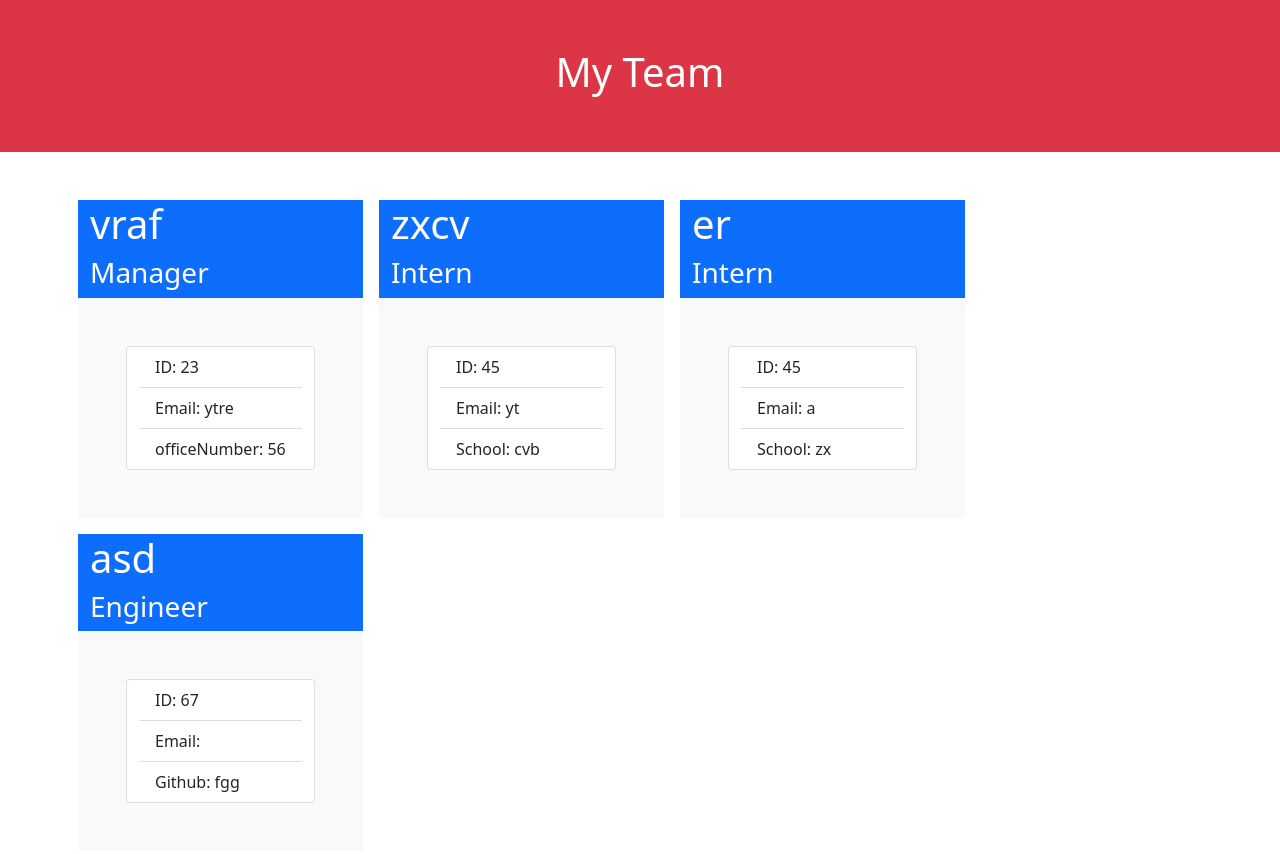
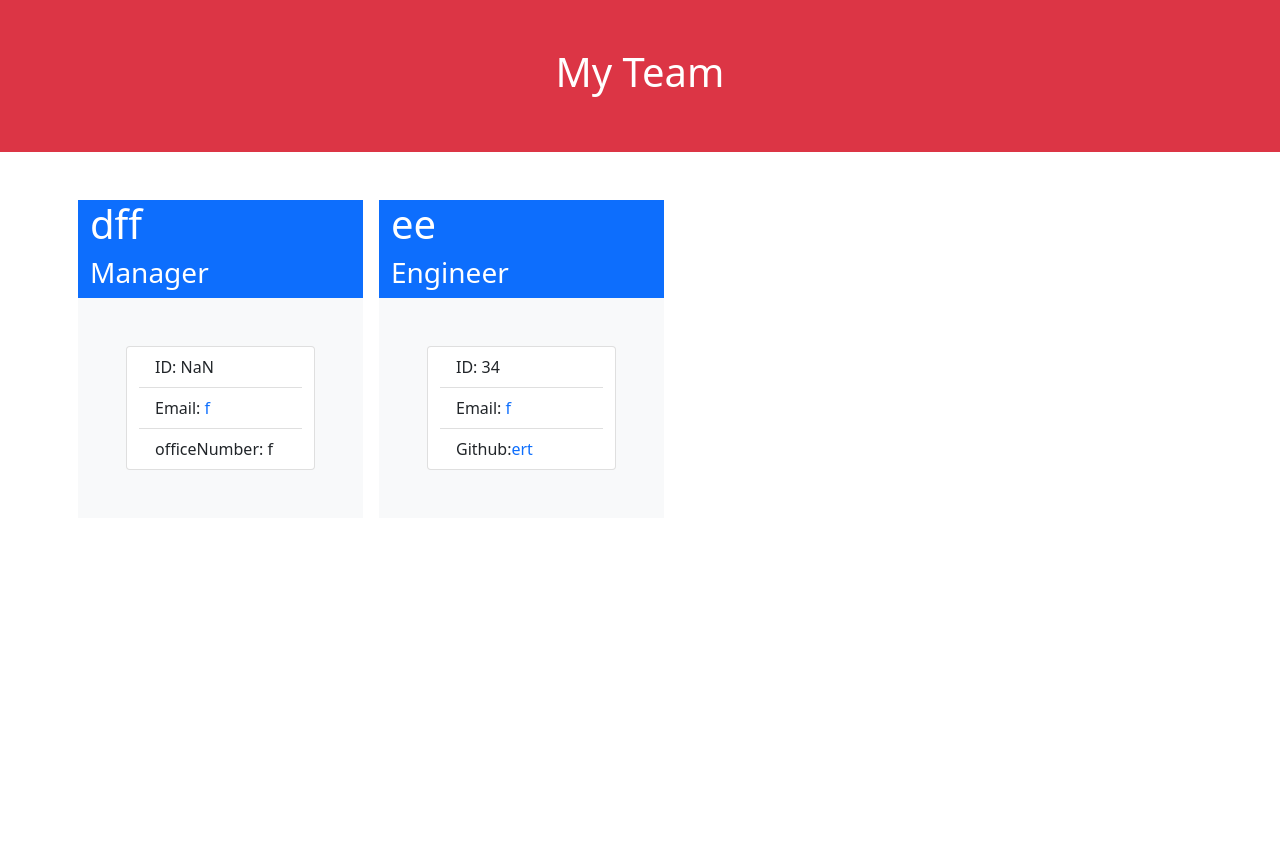
Before and after one commit to BlessingI/Team-Profile-Generator, a website: page index.html in a window 1280 px wide. After the commit the page ends 800 px from the top, so only its background shows below. Drawn offline with nearby package versions, Linux system fonts and the light colour scheme.

Commit message:
completed

```diff
--- a/index.html
+++ b/index.html
@@ -18,16 +18,16 @@
 
             <div class="col-lg-3 mx-2 mb-3 col-sm-4">
                 <div class="row bg-primary text-white">
-                    <h1> vraf</h1>
+                    <h1> dff</h1>
                     <h3> Manager </h3>
                 </div>
 
                 <div class="row d-flex align-items-center justify-content-center bg-light p-5">
                     <div class="card" style="width: 18rem;">
                         <ul class="list-group list-group-flush">
-                        <li class="list-group-item">ID: 23</li>
-                        <li class="list-group-item">Email: ytre</li>
-                        <li class="list-group-item"> officeNumber: 56</li>
+                        <li class="list-group-item">ID: NaN</li>
+                        <li class="list-group-item">Email: <a href="#" style="text-decoration:none">f</a></li>
+                        <li class="list-group-item"> officeNumber: f</li>
                         </ul>
                     </div>
 
@@ -35,52 +35,16 @@
             </div>
             <div class="col-lg-3 mx-2 mb-3 col-sm-4">
             <div class="row bg-primary text-white">
-                <h1> zxcv</h1>
-                <h3> Intern </h3>
-            </div>
-
-            <div class="row d-flex align-items-center justify-content-center bg-light p-5">
-                <div class="card" style="width: 18rem;">
-                    <ul class="list-group list-group-flush">
-                    <li class="list-group-item">ID: 45</li>
-                    <li class="list-group-item">Email: yt</li>
-                    <li class="list-group-item"> School: cvb</li>
-                    </ul>
-                </div>
-
-            </div>
-        </div>
-
-            <div class="col-lg-3 mx-2 mb-3 col-sm-4">
-            <div class="row bg-primary text-white">
-                <h1> er</h1>
-                <h3> Intern </h3>
-            </div>
-
-            <div class="row d-flex align-items-center justify-content-center bg-light p-5">
-                <div class="card" style="width: 18rem;">
-                    <ul class="list-group list-group-flush">
-                    <li class="list-group-item">ID: 45</li>
-                    <li class="list-group-item">Email: a</li>
-                    <li class="list-group-item"> School: zx</li>
-                    </ul>
-                </div>
-
-            </div>
-        </div>
-
-            <div class="col-lg-3 mx-2 mb-3 col-sm-4">
-            <div class="row bg-primary text-white">
-                <h1> asd</h1>
+                <h1> ee</h1>
                 <h3> Engineer </h3>
             </div>
 
             <div class="row d-flex align-items-center justify-content-center bg-light p-5">
                 <div class="card" style="width: 18rem;">
                     <ul class="list-group list-group-flush">
-                    <li class="list-group-item">ID: 67</li>
-                    <li class="list-group-item">Email: </li>
-                    <li class="list-group-item"> Github: fgg</li>
+                    <li class="list-group-item">ID: 34</li>
+                    <li class="list-group-item">Email: <a href="#" style="text-decoration:none">f</a></li>
+                    <li class="list-group-item"> Github:<a href="https://github.com/BlessingI" style="text-decoration:none">ert</a></li>
                     </ul>
                 </div>
 
```
Also changed, not shown: src/page-template.js (+4 -5 lines).
